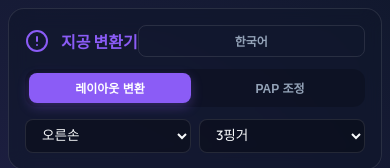
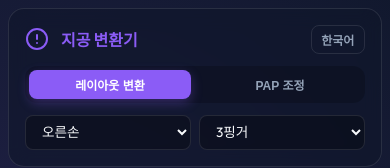
Before and after one commit to Heejhwang/layout_adapter, a plain HTML site: page index.html in a window 390 px wide. Shown: the top 168 px of the page. Drawn offline with nearby package versions, Linux system fonts and the light colour scheme; animation ran at ten frames a second.

Commit message:
Add files via upload

```diff
--- a/style.css
+++ b/style.css
@@ -415,10 +415,11 @@ input:focus {
     }
 
     .lang-btn {
-        padding: 0.3rem 0.6rem;
-        font-size: 0.75rem;
-        min-width: auto;
-        width: auto;
+        padding: 0.3rem 0.6rem !important;
+        font-size: 0.75rem !important;
+        min-width: auto !important;
+        width: auto !important;
+        flex: none !important;
     }
 
     .compact-select {
```
